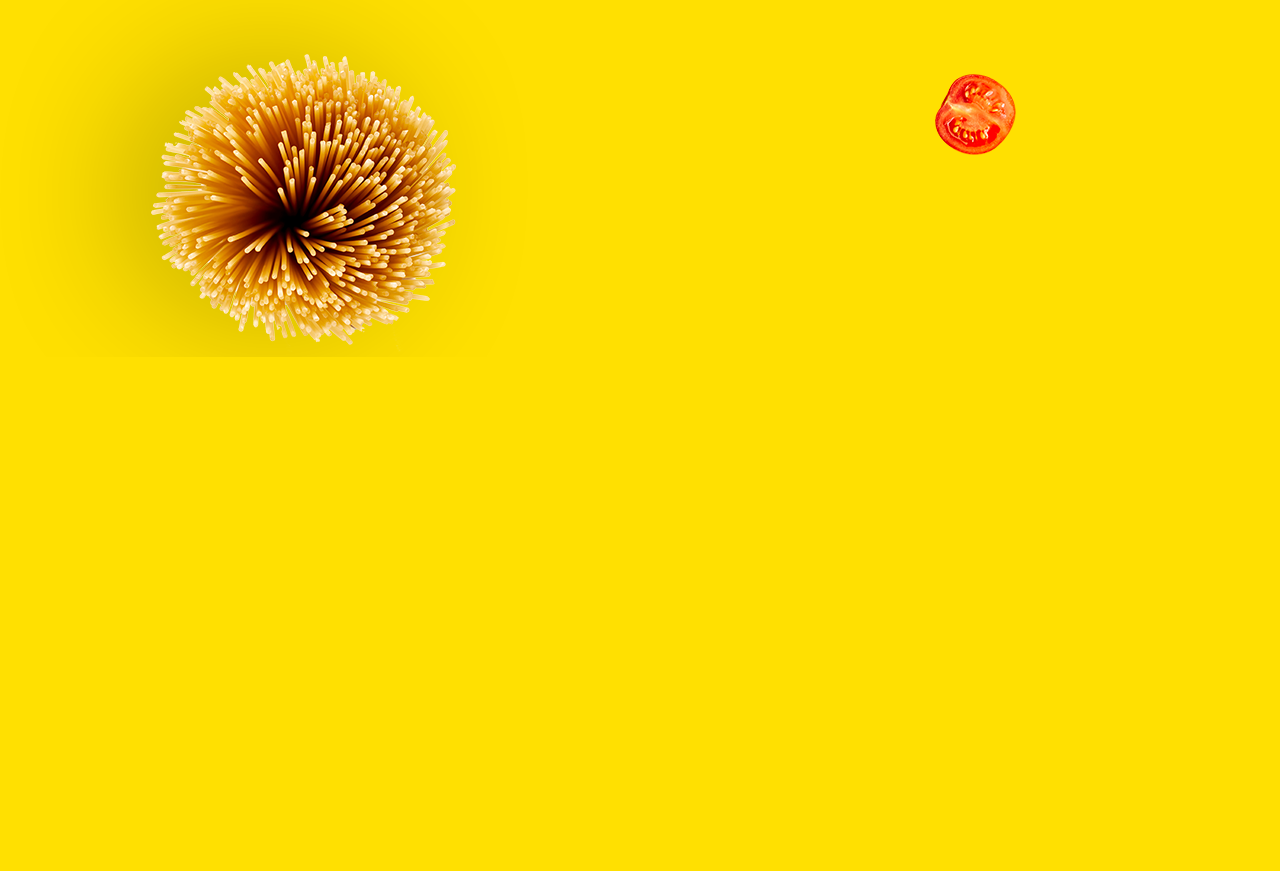
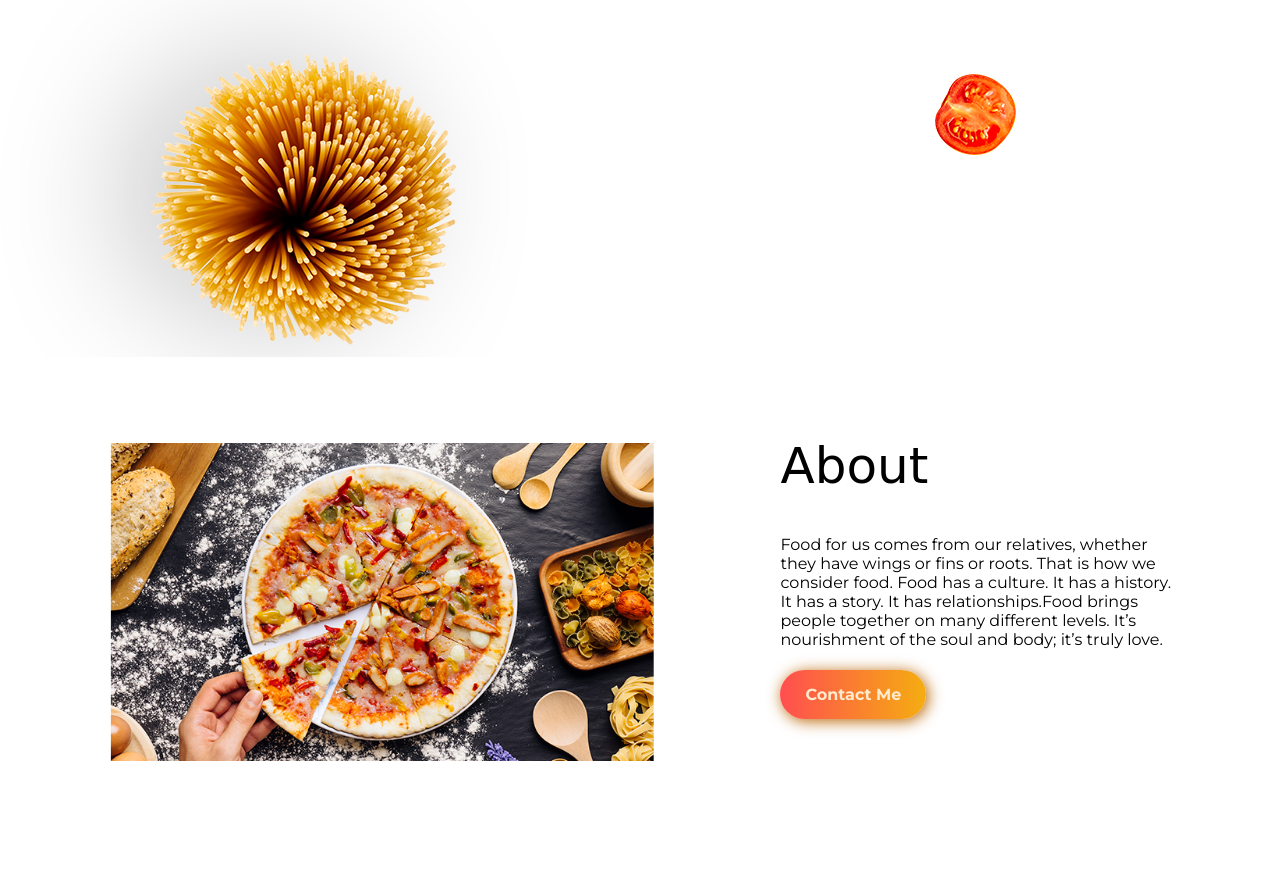
Before and after one commit to afsanasinthi/Food-website-m1, a plain HTML site: page index.html in a window 1280 px wide. Shown: the part 498-1369 px from the top of the page. Before the commit the page ends 855 px from the top, so only its background shows below. Drawn offline with Linux system fonts and the light colour scheme; a web font is replaced by a local one.

Commit message:
about part add

```diff
--- a/index.html
+++ b/index.html
@@ -42,12 +42,18 @@
         </div>
     </section>
     <section id="about">
-        <div>
+        <div class="about_img">
+            <img src="images/about.png" alt="">
+        </div>
+        <div class="about_text">
+            <p class="about_head">About</p>
+            <p class="para">Food for us comes from our relatives, whether they have wings or fins or roots. That is how we consider food. Food has a culture. It has a history. It has a story. It has relationships.Food brings people together on many different levels.
+                It’s nourishment of the soul and body; it’s truly love.</p>
+            <a href="#" class="button">Contact Me</a>
+        </div>
+    </section>
+    <section>
 
-        </div>
-        <div>
-
-        </div>
     </section>
 </body>
 
--- a/style.css
+++ b/style.css
@@ -1,7 +1,7 @@
 body {
     margin: 0;
     font-family: 'Montserrat', sans-serif;
-    background-color: #ffe001;
+    /* background-color: #ffe001; */
 }
 
 a {
@@ -24,7 +24,6 @@ a {
 #banner {
     background-image: url(images/banner.png);
     background-repeat: no-repeat;
-    background-color: #ffe001;
     width: 100%;
     height: 800px;
     display: flex;
@@ -80,6 +79,39 @@ a {
     color: blanchedalmond;
 }
 
+#about {
+    /* background: rgb(255, 197, 8); */
+    width: 100%;
+    height: 500px;
+    display: flex;
+}
+
+.about_img img {
+    width: 100%;
+    margin-top: -10px;
+}
+
+.about_text {
+    width: 50%;
+    text-align: left;
+}
+
+.about_head {
+    font-family: 'Fredericka the Great', cursive;
+    font-size: 50px;
+    margin-top: 80px;
+}
+
+.para {
+    font-family: 'Montserrat', sans-serif;
+    ;
+    font-size: 16px;
+    font-weight: 400;
+    margin-top: -10px;
+    padding-bottom: 20px;
+    margin-right: 100px;
+}
+
 
 /* font-family: 'Satisfy', cursive; */
 
```
Also changed, not shown: images/about.png (added).
